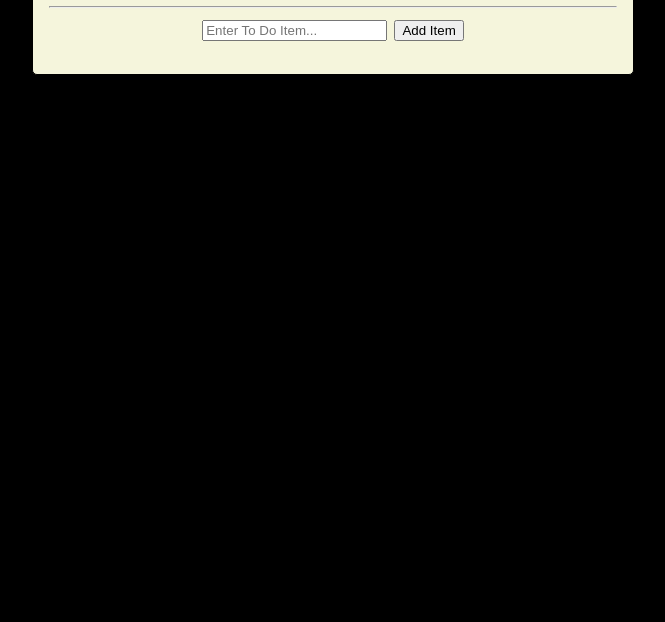
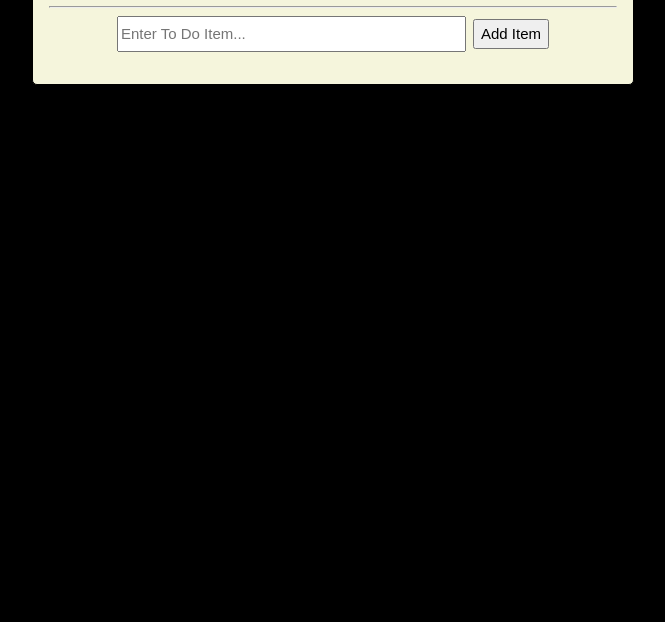
Before and after one commit to SiahRo/to-do-list, a plain HTML site: page index.html in a window 1280 px wide. Shown: the part 178-800 px from the top of the page, without its empty margins (307-972 px from the left). Drawn offline with Linux system fonts and the light colour scheme.

Commit message:
more stuffs

```diff
--- a/css/master.css
+++ b/css/master.css
@@ -16,6 +16,17 @@ body {
   margin: auto;
   height: 80%;
   width: 50%;
+}
+
+#text-box {
+  height: 2em;
+  width: 60%;
+  font-size: 15px;
+}
+
+#addButton {
+  font-size: 15px;
+  height: 2em;
 }
 
 ul li {
--- a/index.html
+++ b/index.html
@@ -20,7 +20,7 @@
      </div>
 
      <div id="toast">
-       <span class="toast">Task completed successfully</span>
+       <span class="toast"></span>
      </div>
 
     <script type="text/javascript" src="js/jquery-3.3.1.min.js"></script>
--- a/js/master.js
+++ b/js/master.js
@@ -14,8 +14,10 @@ $("#addButton").click(function() {
     newListItem.append(line);
 
     checkBox.on("click", function() {
+
+      $("#toast").css("display", "block");
+      $("#toast").text("Task completed!");
       $(this).parent().remove();
-      $("#toast").css("display", "block");
       setTimeout(function(){
         $("#toast").hide();
       }, 3000);
```
